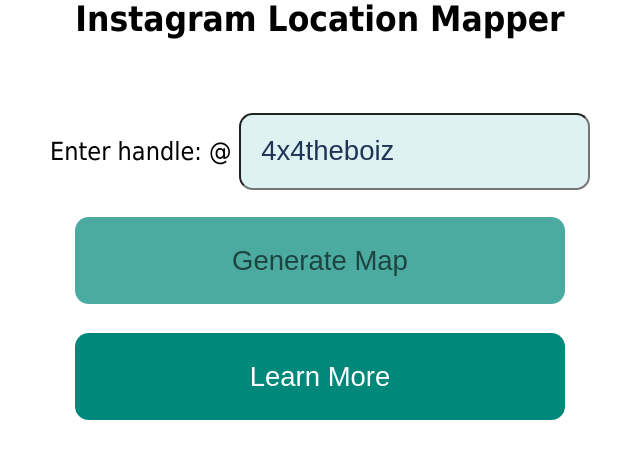
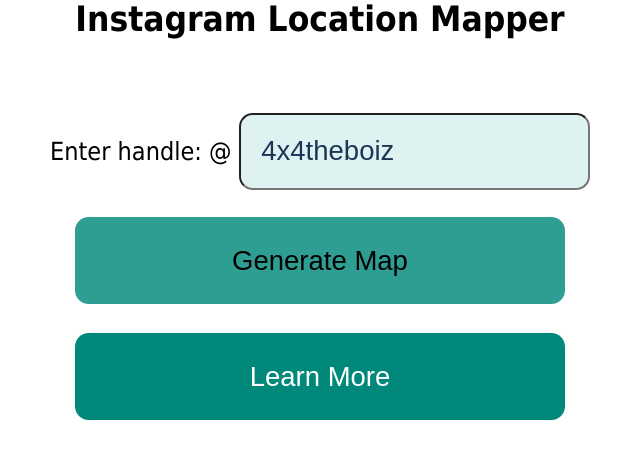
Before and after one commit to SirGlory/Instagram_Location_Mapper_Webapp, a Flask app: page / in a window 1280 px wide, with the pointer over the restyled element. Shown: the part 249-708 px from the top of the page, without its empty margins (320-960 px from the left). Run offline with Flask 2, Linux system fonts and the light colour scheme.

Commit message:
Changed button widths, color. Added cursor interactions

```diff
--- a/static/main.css
+++ b/static/main.css
@@ -49,11 +49,17 @@ input[type=submit] {
     font-size: 1.1em;
     transition-duration: 0.4s;
     min-width: 40%;
-    max-width: 50%
+    max-width: 50%;
 }
+
 input[type=submit]:hover {
-    background-color: rgba(0, 136, 122, 0.7);
-    color: rgba(0, 0, 0, 0.6)
+    background-color: rgba(0, 136, 122, 0.82);
+    color: Black;
+    cursor: pointer
+}
+
+input[type=submit]:focus{
+    cursor: wait
 }
 
 body {
@@ -64,7 +70,6 @@ body {
     text-align: center;
     color: Black
 }
-
 form {
     font-size: 1.25em;
 }
```
